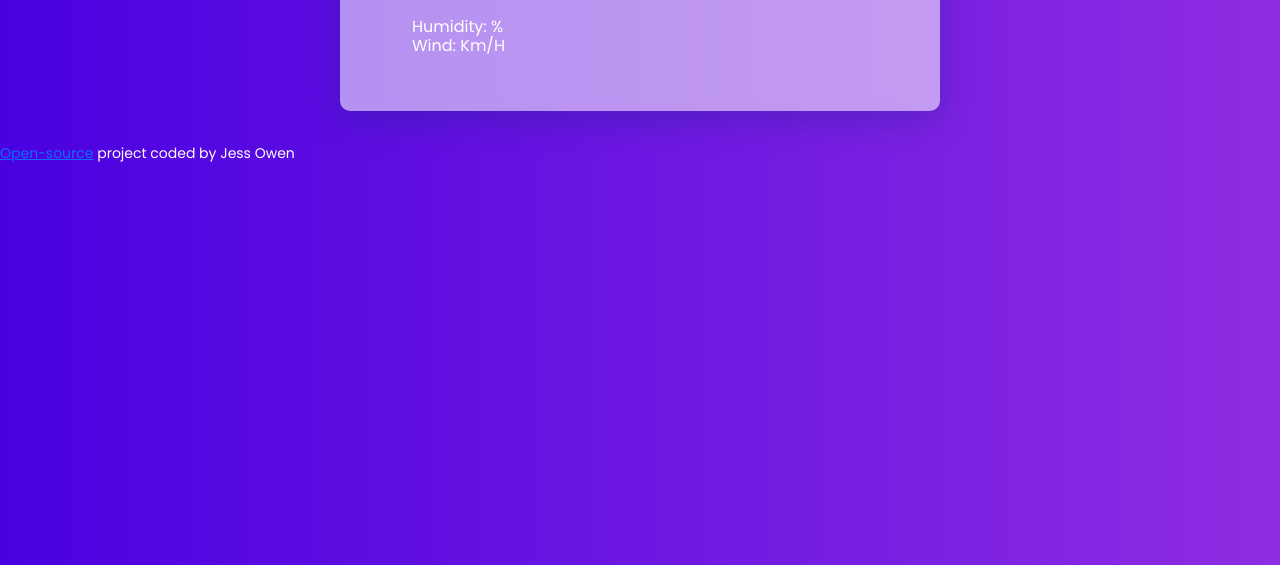
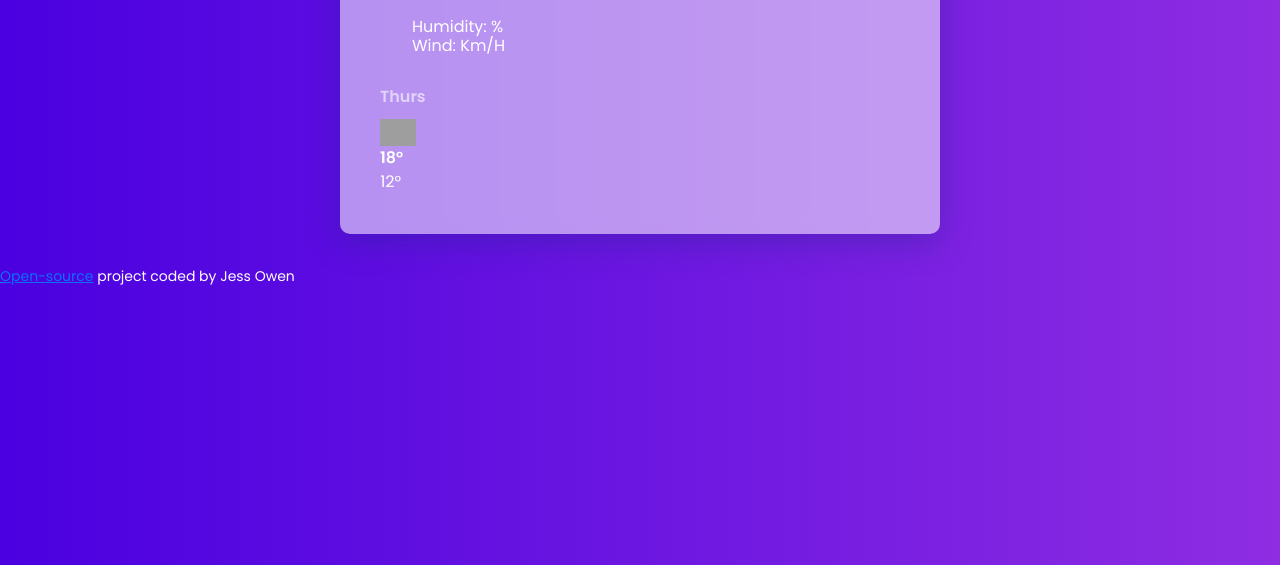
Before and after one commit to jessowen98/final-weather-app, a plain HTML site: page index.html in a window 1280 px wide. Shown: the part 235-800 px from the top of the page. Drawn offline with nearby package versions, Linux system fonts and the light colour scheme; grey boxes are pictures that could not be loaded.

Commit message:
Added forecast html & css

```diff
--- a/index.html
+++ b/index.html
@@ -80,6 +80,20 @@
                       </li>
                     </ul>
                   </div>
+                  <div class=weather-forecast>
+                    <div class="row">
+                      <div class="col-2">
+                        <div class=weather-forecast-date>
+                        Thurs </div>
+                        <img src="https://ssl.gstatic.com/onebox/weather/64/sunny.png"
+                        width="36"/>
+                        <div class=weather-forecast-temp>
+                          <span class=weather-forecast-temp-max>18°</span>
+                          <span class=weather-forecast-temp-min>12°</span>
+                      </div>
+                      </div>
+                    </div>
+                  </div>
                   </div>
                 </div>
               </div>
--- a/src/style.css
+++ b/src/style.css
@@ -77,3 +77,27 @@ li {
 footer {
   color: #ffffff;
 }
+
+.weather-forecast {
+  margin-top: 30px;
+  text-align: center;
+  color: #ffffff;
+}
+
+.weather-forecast-date {
+  font-weight: 600;
+  margin-bottom: 10px;
+  font-size: 16px;
+  opacity: 0.6;
+}
+
+.weather-forecast:hover {
+  background-color: rgba(236, 251, 255, 0.612);
+  max-width: 60px;
+  border-radius: 5px;
+}
+
+.weather-forecast-temp-max {
+  font-weight: 600;
+  color: #ffffff;
+}
```
